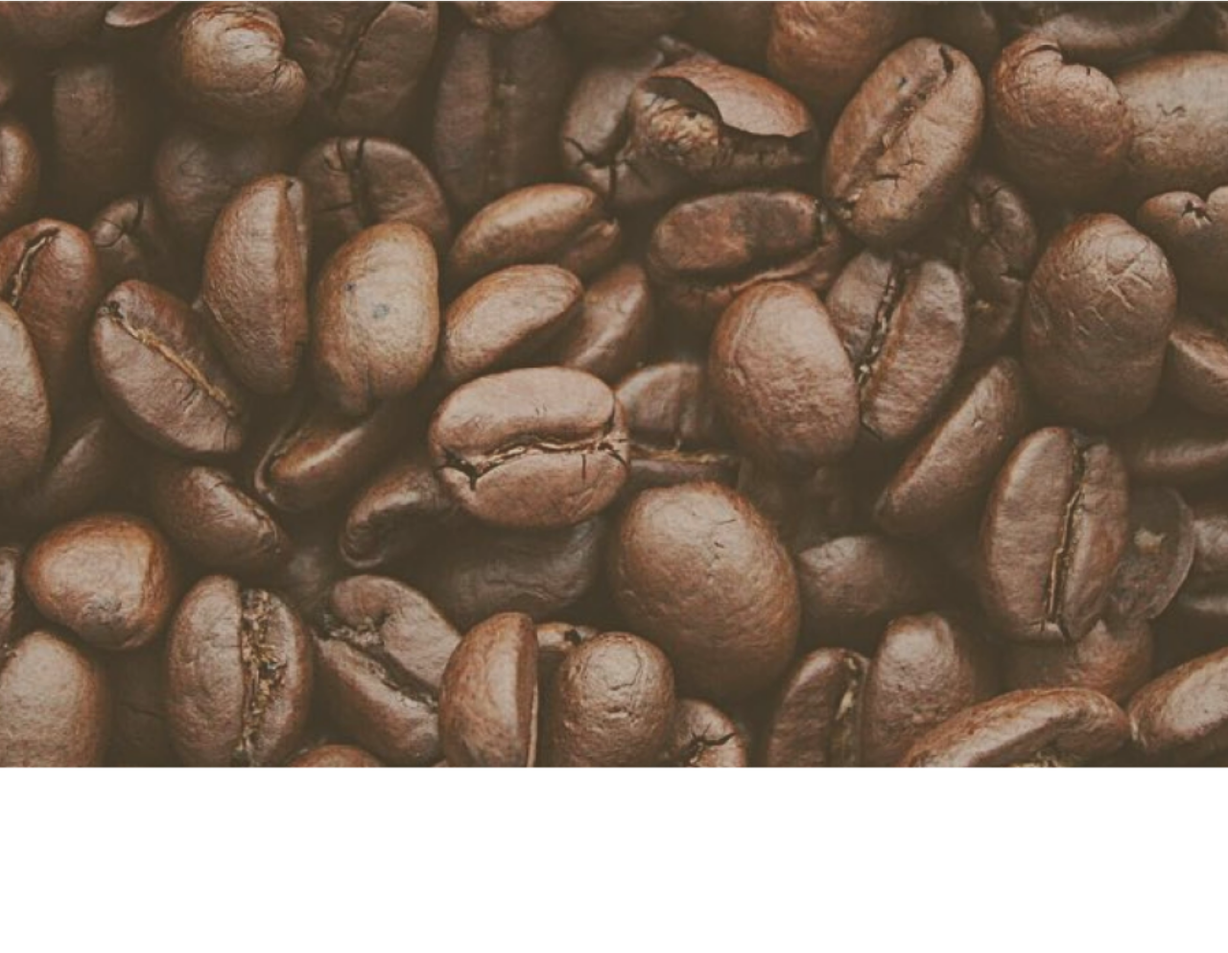
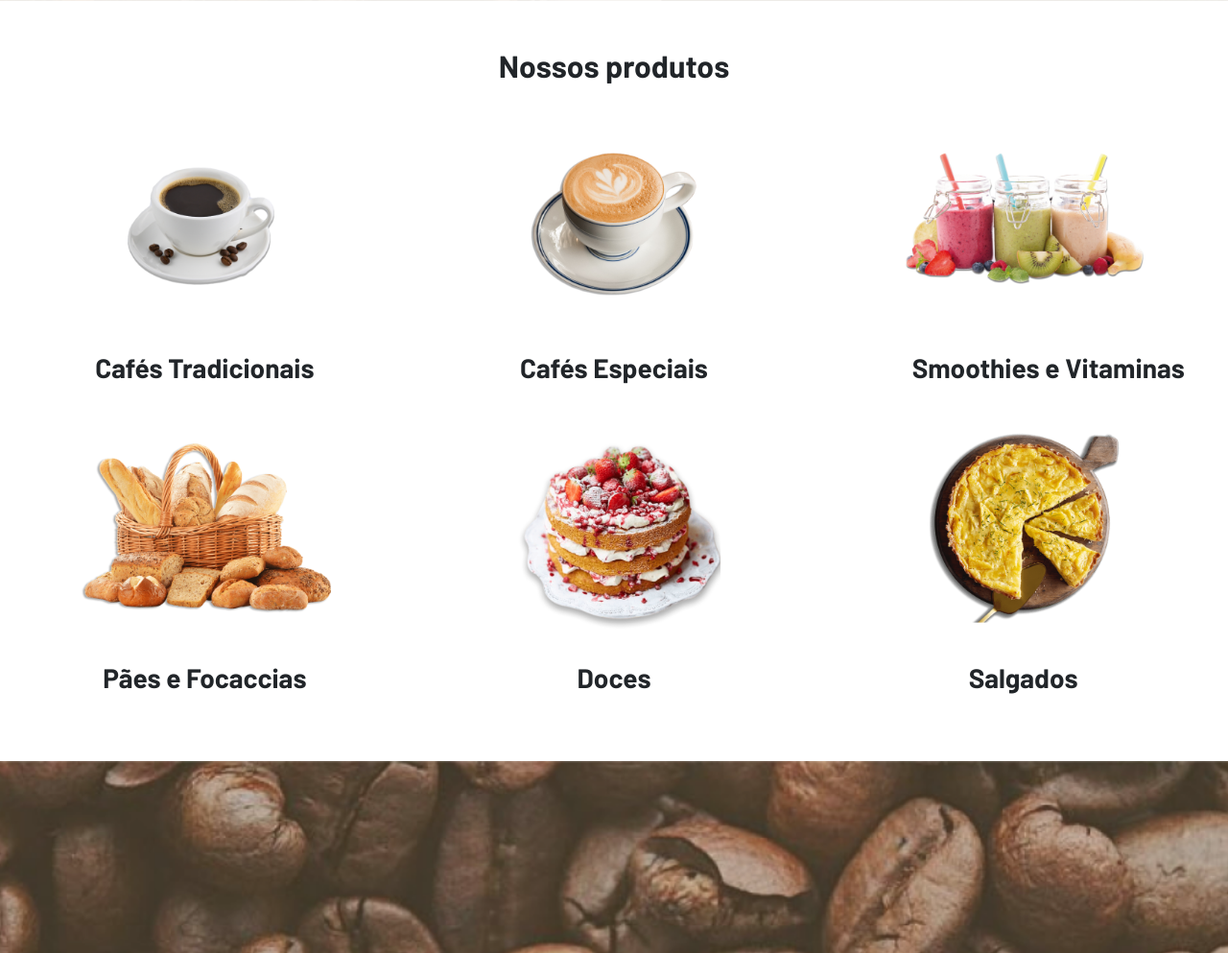
Before and after one commit to fabianosantos79/Serenatto, a plain HTML site: page index.html in a window 1280 px wide. Shown: the part 2249-3242 px from the top of the page at 96% size. Drawn offline with nearby package versions, Linux system fonts and the light colour scheme.

Commit message:
update system

```diff
--- a/index.html
+++ b/index.html
@@ -110,6 +110,75 @@
           <p>Boas-vindas ao Bistrô Serenatto! Um ambiente aconchegante e acolhedor para apreciar um bom café.</p>
         </div>
       </section>
+
+        <section class="py-5">
+
+          <h2 class="fw-bold text-center pb-1">Nossos produtos</h2>
+
+          <div class="row mx-0">
+
+              <div class="col-12 col-md-6 col-lg-4">
+                  <div class="card border-0 mx-auto btn" data-bs-toggle="modal" data-bs-target="#modal-1"
+                      style="width: 18rem;">
+                      <img src="./assets/produtos-cafe-tradicional.png" class="card-img-top" alt="Café preto.">
+                      <div class="card-body">
+                          <h3 class="card-text text-center fw-bold">Cafés Tradicionais</h3>
+                      </div>
+                  </div>
+              </div>
+
+              <div class="col-12 col-md-6 col-lg-4">
+                  <div class="card border-0 mx-auto btn" data-bs-toggle="modal" data-bs-target="#modal-2"
+                      style="width: 18rem;">
+                      <img src="./assets/produtos-cafe-especial.png" class="card-img-top" alt="Café expresso.">
+                      <div class="card-body">
+                          <h3 class="card-text fw-bold text-center">Cafés Especiais</h3>
+                      </div>
+                  </div>
+              </div>
+
+              <div class="col-12 col-md-6 col-lg-4">
+                  <div class="card border-0 mx-auto btn" style="width: 18rem;">
+                      <img src="./assets/produtos-vitaminas.png" class="card-img-top" alt="Vitaminas variadas">
+                      <div class="card-body">
+                          <h3 class="card-text text-center fw-bold text-nowrap">Smoothies e Vitaminas</h3>
+                      </div>
+                  </div>
+              </div>
+
+              <div class="col-12 col-md-6 col-lg-4">
+                  <div class="card border-0 mx-auto btn" style="width: 18rem;">
+                      <img src="./assets/produtos-paes.png" class="card-img-top" alt="Pães variados">
+                      <div class="card-body">
+                          <h3 class="card-text text-center fw-bold">Pães e Focaccias</h3>
+                      </div>
+                  </div>
+              </div>
+
+              <div class="col-12 col-md-6 col-lg-4">
+                  <div class="card border-0 mx-auto btn" style="width: 18rem;">
+                      <img src="./assets/produtos-doces.png" class="card-img-top" alt="Bolo de morango">
+                      <div class="card-body">
+                          <h3 class="card-text text-center fw-bold">Doces</h3>
+                      </div>
+                  </div>
+              </div>
+
+              <div class="col-12 col-md-6 col-lg-4">
+                  <div class="card border-0 mx-auto btn" style="width: 18rem;">
+                      <img src="./assets/produtos-salgados.png" class="card-img-top" alt="Torta salgada">
+                      <div class="card-body">
+                          <h3 class="card-text text-center fw-bold">Salgados</h3>
+                      </div>
+                  </div>
+              </div>
+          </div>
+
+        </section>
+      </div>
+
+    </section>
+
 
       <section class="banners banner-3 d-flex flex-column justify-content-center text-center">
       </section>
@@ -235,6 +304,25 @@
       </div>
     </div>
 
+    <!-- Modal -->
+<div class="modal fade" id="modal-1" tabindex="-1" aria-labelledby="exampleModalLabel" aria-hidden="true">
+  <div class="modal-dialog">
+    <div class="modal-content">
+      <div class="modal-header">
+        <h1 class="modal-title fs-5" id="exampleModalLabel">Cafés Tradicionais</h1>
+        <button type="button" class="btn-close" data-bs-dismiss="modal" aria-label="Close"></button>
+      </div>
+      <div class="modal-body">
+        <img src="/assets/produtos-cafe-tradicional.png" class="w-100" alt="">
+        <p>Lorem ipsum dolor sit amet, consectetur adipisicing elit. Labore neque, autem corrupti porro consequatur.</p>
+      </div>
+      <div class="modal-footer mx-auto">
+        <button type="button" class="btn btn-secondary botao-padrao" data-bs-dismiss="modal">Fechar janela</button>
+      </div>
+    </div>
+  </div>
+</div>
+
     <script src="https://cdn.jsdelivr.net/npm/bootstrap@5.3.0-alpha2/dist/js/bootstrap.bundle.min.js"
     integrity="sha384-qKXV1j0HvMUeCBQ+QVp7JcfGl760yU08IQ+GpUo5hlbpg51QRiuqHAJz8+BrxE/N"
     crossorigin="anonymous"></script>
```
